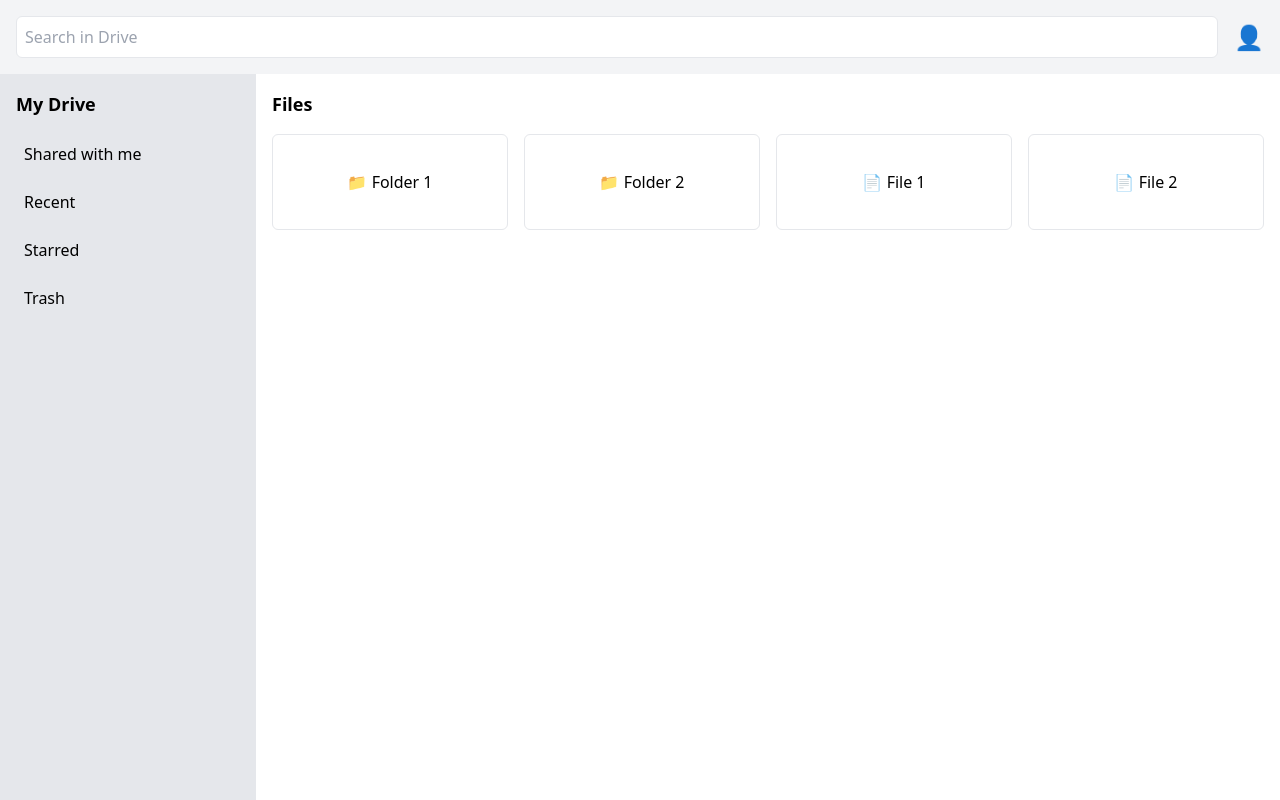
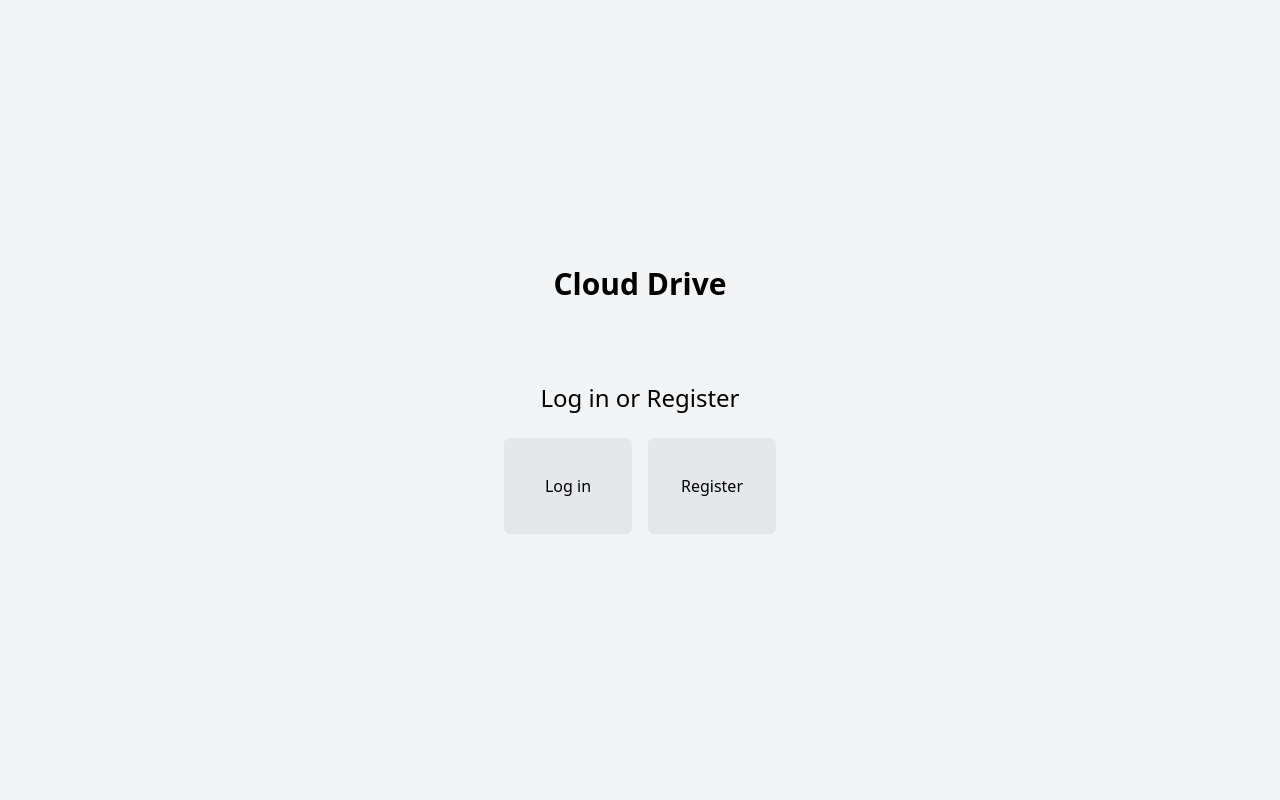
Before and after one commit to KMuszynski/Cloud-Computing, a React (Create React App) app: page / in a window 1280 px wide. Built offline with nearby package versions, Linux system fonts and the light colour scheme.

Commit message:
added login screen

```diff
--- a/src/App.js
+++ b/src/App.js
@@ -1,18 +1,31 @@
 // src/App.js
-import React from 'react';
+import React, { useState } from 'react';
 import './App.css';
 import Header from './components/Header';
 import Sidebar from './components/Sidebar';
 import MainContent from './components/MainContent';
+import LoginScreen from './components/LoginScreen';
 
 function App() {
+  const [isLoggedIn, setIsLoggedIn] = useState(false);
+
+  const handleLogin = () => {
+    setIsLoggedIn(true);
+  };
+
   return (
     <div className="h-screen flex flex-col">
-      <Header />
-      <div className="flex flex-1">
-        <Sidebar />
-        <MainContent />
-      </div>
+      {isLoggedIn ? (
+        <>
+          <Header />
+          <div className="flex flex-1">
+            <Sidebar />
+            <MainContent />
+          </div>
+        </>
+      ) : (
+        <LoginScreen onLogin={handleLogin} />
+      )}
     </div>
   );
 }
--- /dev/null
+++ b/src/components/LoginScreen.js
@@ -0,0 +1,24 @@
+// src/components/LoginScreen.js
+import React from 'react';
+
+function LoginScreen({ onLogin }) {
+  return (
+    <div className="flex flex-col items-center justify-center h-screen bg-gray-100">
+        <h1 className="text-3xl font-bold mb-20">Cloud Drive</h1>
+      <h2 className="text-2xl  mb-6">Log in or Register</h2>
+      <div className="grid grid-cols-2 gap-4">
+        <button
+          onClick={onLogin}
+          className="flex items-center justify-center h-24 w-32 border rounded-md cursor-pointer hover:bg-gray-300 bg-gray-200"
+        >
+          Log in
+        </button>
+        <button className="flex items-center justify-center h-24 w-32 border rounded-md cursor-pointer hover:bg-gray-300 bg-gray-200">
+          Register
+        </button>
+      </div>
+    </div>
+  );
+}
+
+export default LoginScreen;
```
